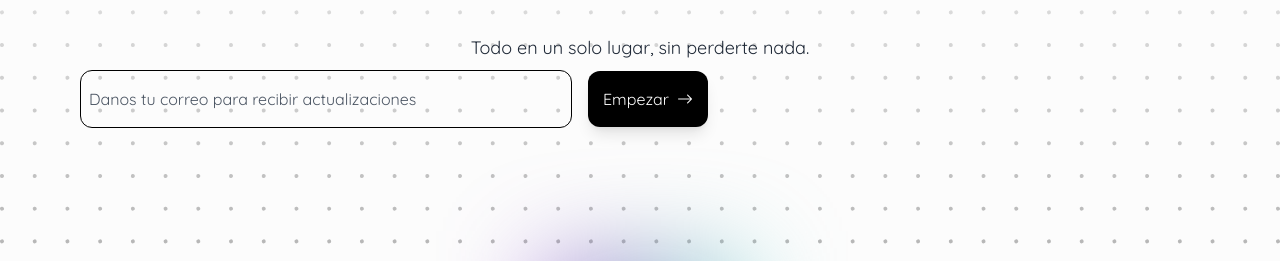
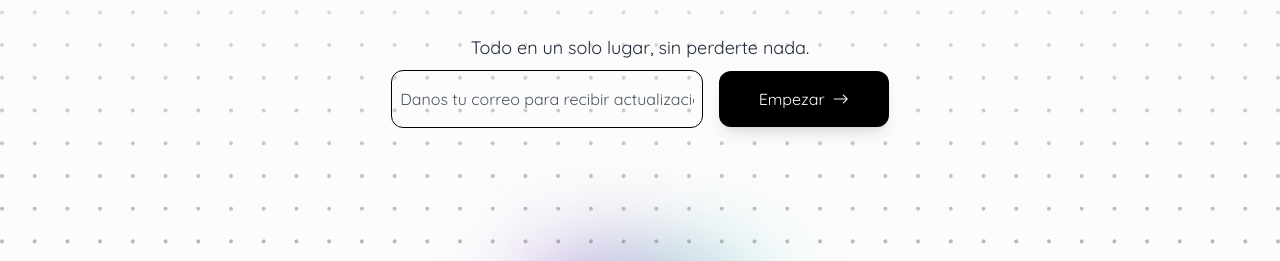
Before and after one commit to nows-edu/landing-concursos, a website: page index.html in a window 1280 px wide. Shown: the part 484-745 px from the top of the page. Drawn offline with nearby package versions, Linux system fonts and the light colour scheme; a web font is replaced by a local one.

Commit message:
mail box fix 1

```diff
--- a/index.html
+++ b/index.html
@@ -142,25 +142,33 @@
                     </div>
 
                     <div class="tw-flex tw-items-center tw-gap-4 tw-w-full">
-                        <div class="max-lg:tw-hidden tw-flex-1 tw-flex tw-justify-center tw-w-full"></div>
-                        <div class="tw-flex-2 tw-flex tw-justify-center tw-w-full max-lg:tw-flex-1">
+                        <!-- Spacer for large screens -->
+                        <div class="max-lg:tw-hidden tw-flex-1"></div>
+
+                        <!-- Input container -->
+                        <div class="tw-flex tw-flex-1 tw-max-w-[600px]">
                             <input
                                 type="email"
                                 id="newsletter-email-h"
                                 placeholder="Danos tu correo para recibir actualizaciones"
-                                class="tw-text-left !tw-w-full !tw-rounded-xl !tw-p-2 !tw-py-4 max-lg:!tw-py-2 tw-flex tw-gap-2 !tw-bg-transparent !tw-text-black dark:!tw-text-white tw-transition-colors tw-duration-[0.3s] tw-border-[1px] tw-border-black dark:tw-border-white tw-placeholder-gray-600 dark:tw-placeholder-gray-300"
+                                class="tw-text-left !tw-w-full !tw-rounded-xl !tw-p-2 !tw-py-4 max-lg:!tw-py-2 tw-flex tw-gap-2
+                                       !tw-bg-transparent !tw-text-black dark:!tw-text-white tw-transition-colors tw-duration-[0.3s]
+                                       tw-border-[1px] tw-border-black dark:tw-border-white tw-placeholder-gray-600 dark:tw-placeholder-gray-300"
                             />
                         </div>
+
+                        <!-- Button -->
                         <button
                             onclick="submitNewsletter('newsletter-email-h')"
-                            class="btn tw-group tw-flex-1 tw-gap-2 tw-shadow-lg !tw-w-[170px] !tw-rounded-xl !tw-py-4 max-lg:!tw-py-2 tw-transition-transform tw-duration-[0.3s] hover:tw-scale-x-[1.03] max-lg:!tw-w-full"
-                            >
-
+                            class="btn tw-group tw-flex tw-gap-2 tw-shadow-lg !tw-w-[170px] !tw-rounded-xl !tw-py-4
+                                   max-lg:!tw-py-2 tw-transition-transform tw-duration-[0.3s] hover:tw-scale-x-[1.03] max-lg:!tw-w-full"
+                        >
                             <span>Empezar</span>
                             <i class="bi bi-arrow-right group-hover:tw-translate-x-1 tw-duration-300"></i>
+                        </button>
 
-                        </button>
-                        <div class="max-lg:tw-hidden tw-flex-2 tw-flex tw-justify-center tw-w-full"></div>
+                        <!-- Spacer for large screens -->
+                        <div class="max-lg:tw-hidden tw-flex-1"></div>
                     </div>
 
 
```
